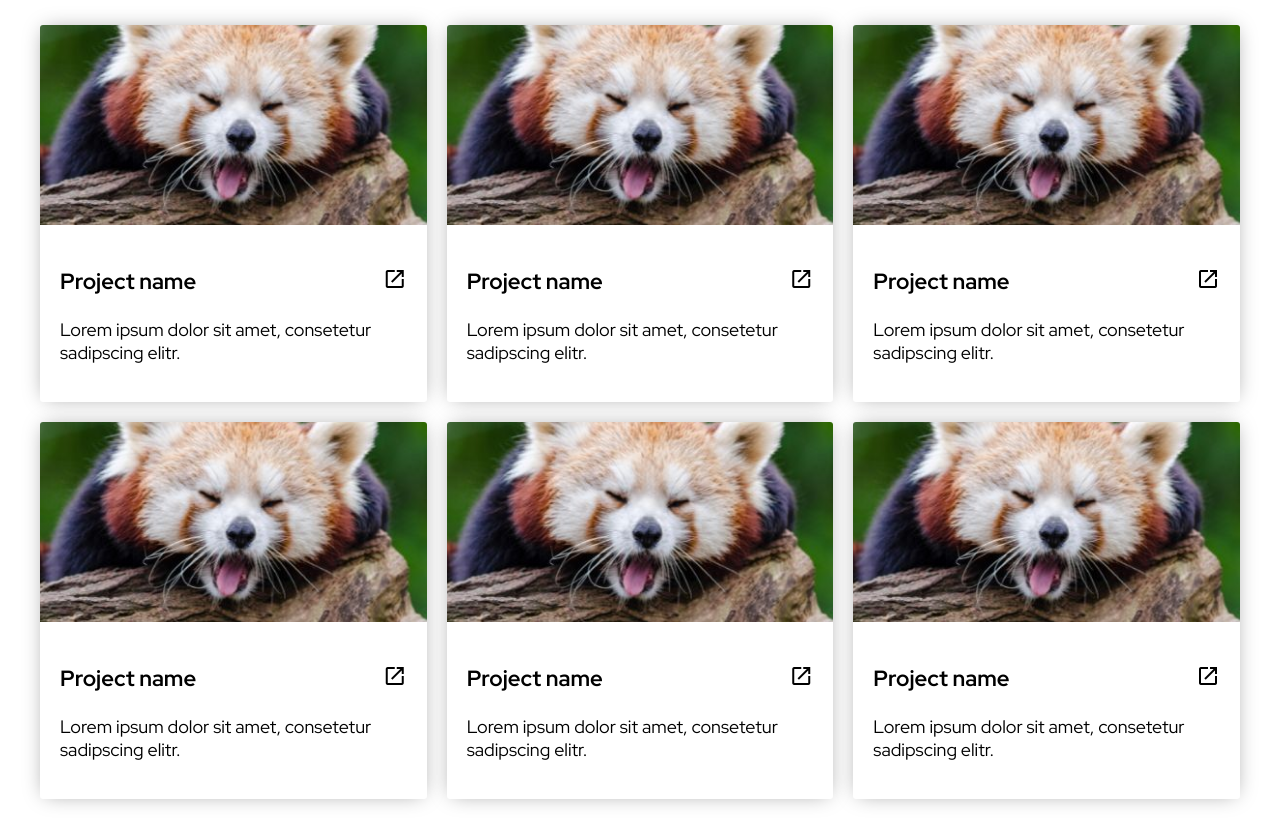
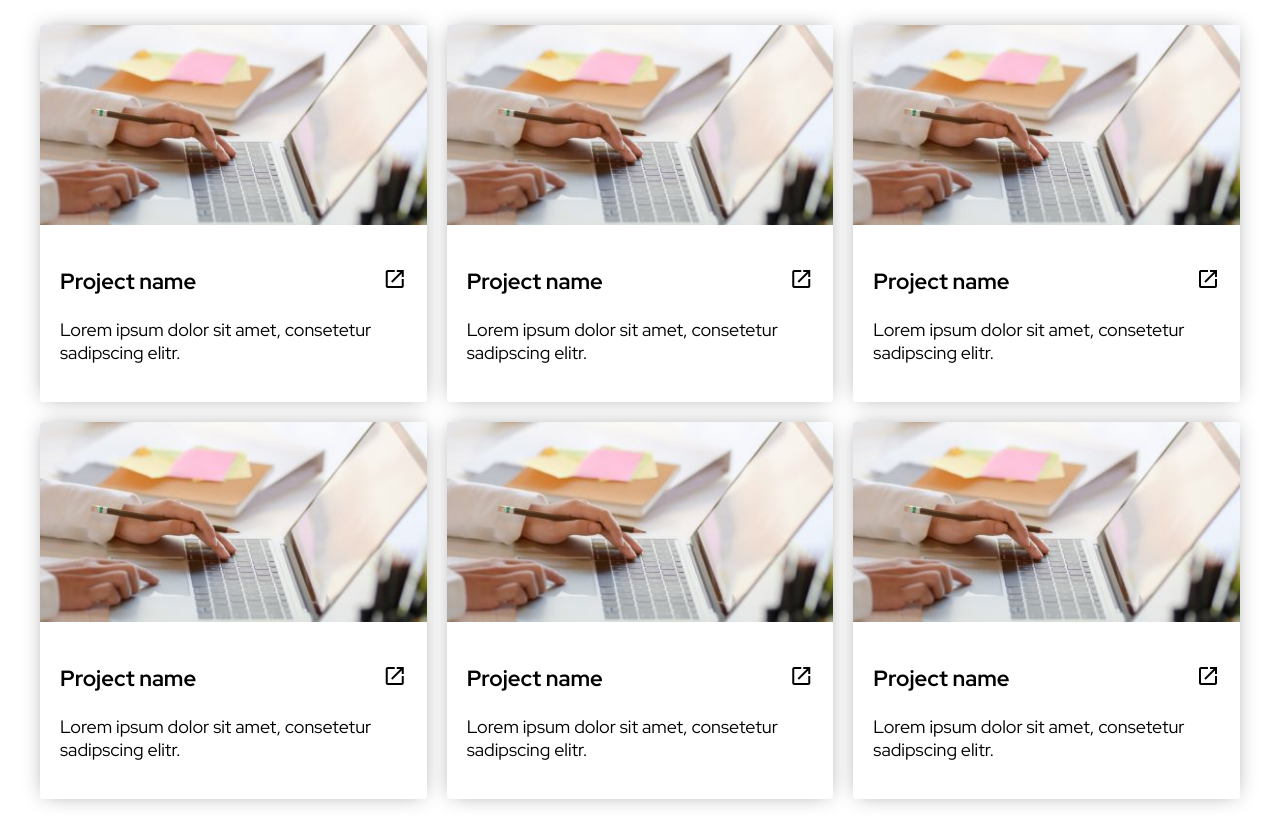
Before and after one commit to arminkoeck/responsive-homepage, a website built with webpack: page dist/index.html in a window 1280 px wide. Shown: the part 696-1515 px from the top of the page. Built offline with nearby package versions, Linux system fonts and the light colour scheme.

Commit message:
Update dist folder with current version

```diff
--- a/dist/index.html
+++ b/dist/index.html
@@ -41,9 +41,8 @@
             class="header-image"
             alt=""
           />
-          <h1 class="mobile-desktop-name">George D. Williams</h1>
+          <h1>Firstname Lastname</h1>
         </div>
-        <!-- <h1 class="tablet-name">George D. Williamsssssssssssssss</h1> -->
         <div class="header-content">
           <h2>About me</h2>
           <p>
@@ -69,7 +68,7 @@
       <div class="projects">
         <div class="project">
           <img
-            src="d6b2ecefc8bf2a75e0b3.jpg"
+            src="e0f8a4402623ba1dc17b.jpg"
             class="project-image"
             alt=""
           />
@@ -85,7 +84,7 @@
         </div>
         <div class="project">
           <img
-            src="d6b2ecefc8bf2a75e0b3.jpg"
+            src="e0f8a4402623ba1dc17b.jpg"
             class="project-image"
             alt=""
           />
@@ -101,7 +100,7 @@
         </div>
         <div class="project">
           <img
-            src="d6b2ecefc8bf2a75e0b3.jpg"
+            src="e0f8a4402623ba1dc17b.jpg"
             class="project-image"
             alt=""
           />
@@ -117,7 +116,7 @@
         </div>
         <div class="project">
           <img
-            src="d6b2ecefc8bf2a75e0b3.jpg"
+            src="e0f8a4402623ba1dc17b.jpg"
             class="project-image"
             alt=""
           />
@@ -133,7 +132,7 @@
         </div>
         <div class="project">
           <img
-            src="d6b2ecefc8bf2a75e0b3.jpg"
+            src="e0f8a4402623ba1dc17b.jpg"
             class="project-image"
             alt=""
           />
@@ -149,7 +148,7 @@
         </div>
         <div class="project">
           <img
-            src="d6b2ecefc8bf2a75e0b3.jpg"
+            src="e0f8a4402623ba1dc17b.jpg"
             class="project-image"
             alt=""
           />
```
Also changed, not shown: dist/main.js (+6 -10 lines), dist/e0f8a4402623ba1dc17b.jpg (added).
